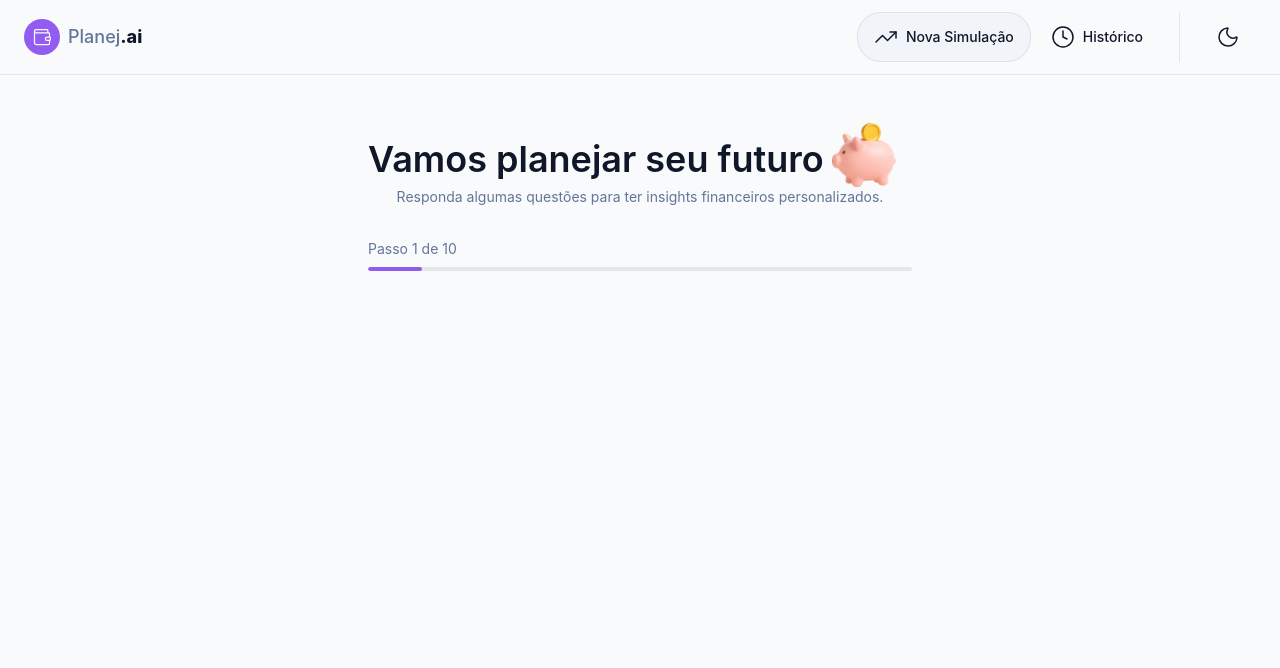
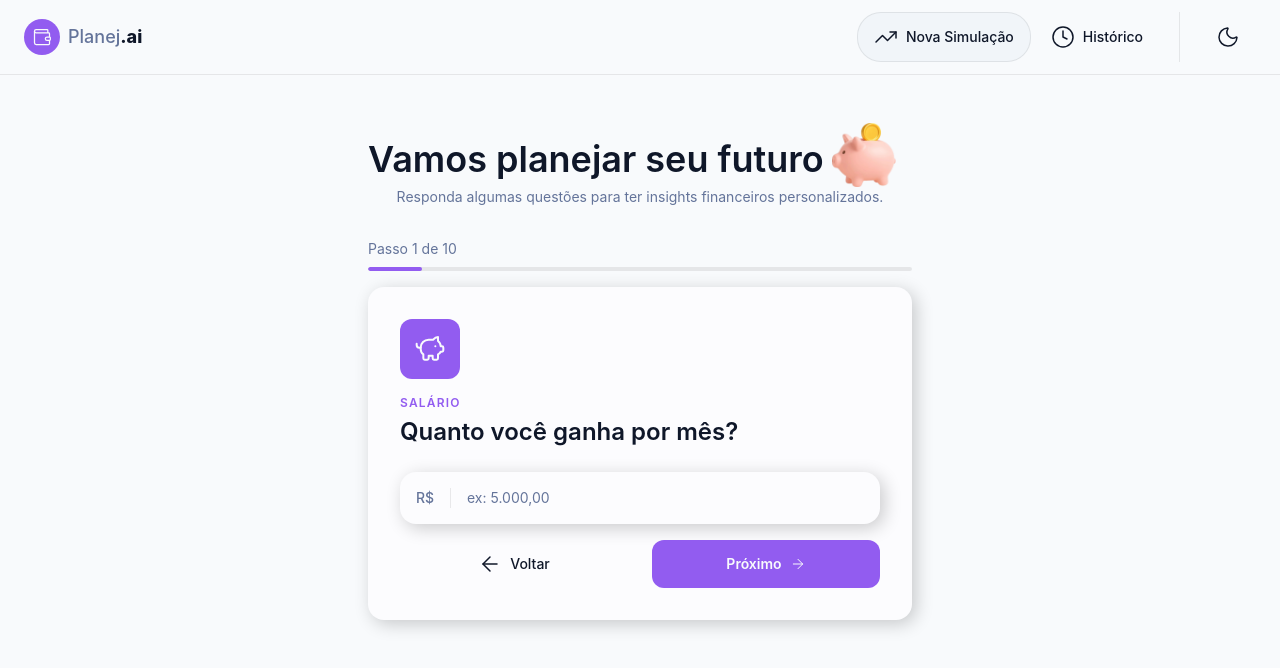
Before and after one commit to gbpinheiro1/planeja-ai, a React (Vite) app: page / in a window 1280 px wide. Shown: the top 668 px of the page. Built offline with nearby package versions, Linux system fonts and the light colour scheme.

Commit message:
feat: adds the question card and the form input

```diff
--- a/src/components/features/simulation/Form.tsx
+++ b/src/components/features/simulation/Form.tsx
@@ -1,9 +1,17 @@
+import { PiggyBank } from "lucide-react"
 import { StepProgress } from "../simulation/Progress"
+import { FormStep } from "./FormStep"
 
 export const SimulationForm = () => {
   return (
     <>
       <StepProgress currentStep={1} totalSteps={10}></StepProgress>
+      <FormStep
+        icon={PiggyBank}
+        title="Salário"
+        question="Quanto você ganha por mês?"
+        inputProps={{ type: "text", placeholder: "ex: 5.000,00", prefix: "R$" }}
+      ></FormStep>
     </>
   )
 }
--- /dev/null
+++ b/src/components/features/simulation/FormStep.tsx
@@ -0,0 +1,59 @@
+import type { LucideIcon } from "lucide-react"
+import type { InputProps } from "../../shared/Input"
+import { Input } from "../../shared/Input"
+import { Button } from "../../shared/Button"
+import { ArrowLeft, ArrowRight } from "lucide-react"
+
+interface FormStepProps {
+  icon: LucideIcon
+  title: string
+  question: string
+  inputProps: InputProps
+  submitButtonProps?: {
+    label: string
+    emojiIcon?: string
+  }
+}
+
+export function FormStep({
+  icon: Icon,
+  title,
+  question,
+  inputProps,
+  submitButtonProps,
+}: FormStepProps) {
+  return (
+    <div className="bg-card rounded-2xl p-6 shadow-[4px_4px_18px_0px_rgba(0,0,0,0.2)] sm:p-8">
+      <div className="bg-primary mb-4 flex h-15 w-15 items-center justify-center rounded-xl">
+        <Icon size={32} className="text-primary-foreground" />
+      </div>
+      <h2 className="text-primary mb-1 text-xs font-semibold tracking-widest uppercase">
+        {title}
+      </h2>
+      <h3 className="text-foreground mb-6 text-xl leading-snug font-semibold sm:text-2xl">
+        {question}
+      </h3>
+      <form className="flex flex-col gap-4">
+        <Input {...inputProps} />
+        <div className="flex flex-col gap-3 sm:flex-row sm:gap-6">
+          <Button
+            type="button"
+            variant="ghost"
+            Icon={ArrowLeft}
+            className="order-2 flex-1 justify-center rounded-xl py-3 sm:order-1"
+          >
+            Voltar
+          </Button>
+          <Button
+            type="submit"
+            variant="primary"
+            className="order-1 flex-1 sm:order-2"
+          >
+            {submitButtonProps?.label ?? "Próximo"}
+            {submitButtonProps?.emojiIcon ?? <ArrowRight size={16} />}
+          </Button>
+        </div>
+      </form>
+    </div>
+  )
+}
--- /dev/null
+++ b/src/components/shared/Input.tsx
@@ -0,0 +1,36 @@
+import type { InputHTMLAttributes } from "react"
+
+import { Divider } from "./Divider"
+
+export interface InputProps extends InputHTMLAttributes<HTMLInputElement> {
+  prefix?: string
+  suffix?: string
+}
+
+export function Input({ prefix, suffix, ...rest }: InputProps) {
+  return (
+    <div className="bg-input flex items-center rounded-2xl p-4 shadow-[4px_4px_18px_0px_rgba(0,0,0,0.2)]">
+      {prefix && (
+        <>
+          <span className="text-muted-foreground text-sm font-medium">
+            {prefix}
+          </span>
+          <Divider orientation="vertical" />
+        </>
+      )}
+      <input
+        className="text-foreground placeholder:text-muted-foreground w-full bg-transparent text-sm outline-none"
+        autoFocus
+        {...rest}
+      />
+      {suffix && (
+        <>
+          <Divider orientation="vertical" />
+          <span className="text-muted-foreground text-sm font-medium">
+            {suffix}
+          </span>
+        </>
+      )}
+    </div>
+  )
+}
```
